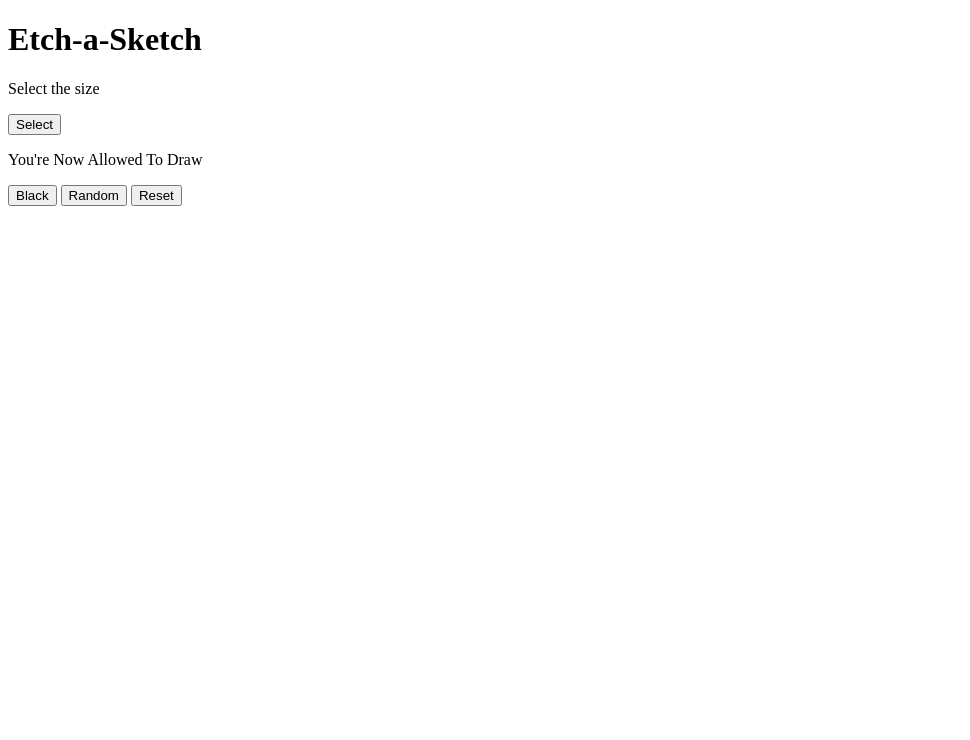
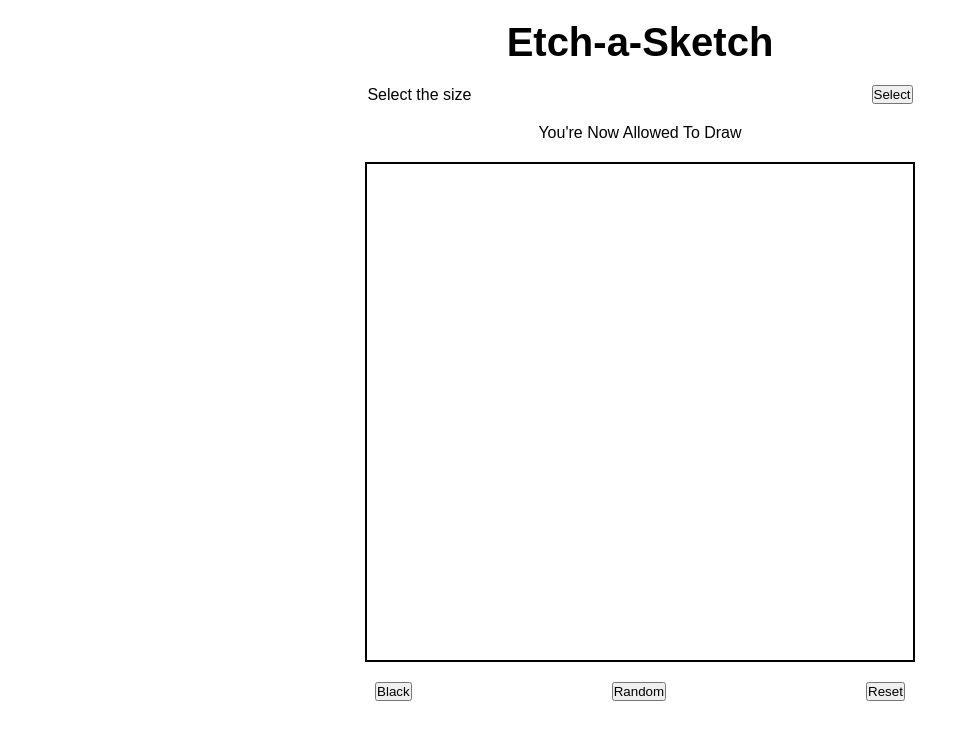
Before and after one commit to Tadowino/Etch-a-Sketch, a plain HTML site: page index.html in a window 1280 px wide. Shown: the whole page, without its empty margins (0-970 px from the left). Drawn offline with Linux system fonts and the light colour scheme.

Commit message:
Style html structure center header and other elements,adjust html elements for suitable display

```diff
--- a/index.html
+++ b/index.html
@@ -13,7 +13,7 @@
         <p>Select the size</p>
         <button id="select">Select</button>
     </div>
-    <p class="message">You're Now Allowed To Draw</p>
+    <p id="message">You're Now Allowed To Draw</p>
     <div class="board">
 
     </div>
--- a/styles.css
+++ b/styles.css
@@ -0,0 +1,35 @@
+*{
+    margin: 0;
+    padding: 0;
+    box-sizing: border-box;
+    font-family: sans-serif;
+}
+header > h1{
+    text-align: center;
+    margin: 20px;
+    font-size: 40px;
+}
+.selector{
+    display: flex;
+    flex-direction: row;
+    justify-content: center;
+    align-items: center;
+    gap: 400px;
+}
+#message{
+    text-align: center;
+    margin: 20px;
+}
+.board{
+    height: 500px;
+    width: 550px;
+    border: 2px solid black;
+    margin: auto;
+}
+.footer{
+    display: flex;
+    flex-direction: row;
+    justify-content: center;
+    margin: 20px;
+    gap: 200px;
+}
```
